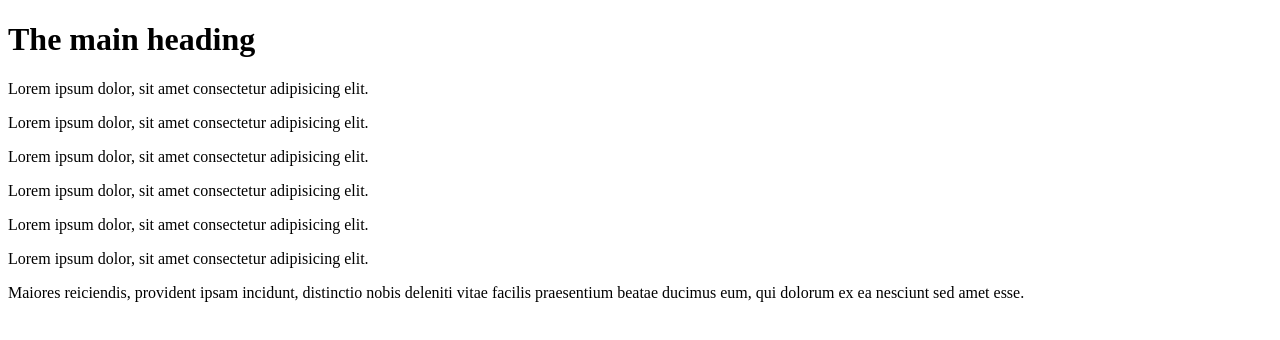
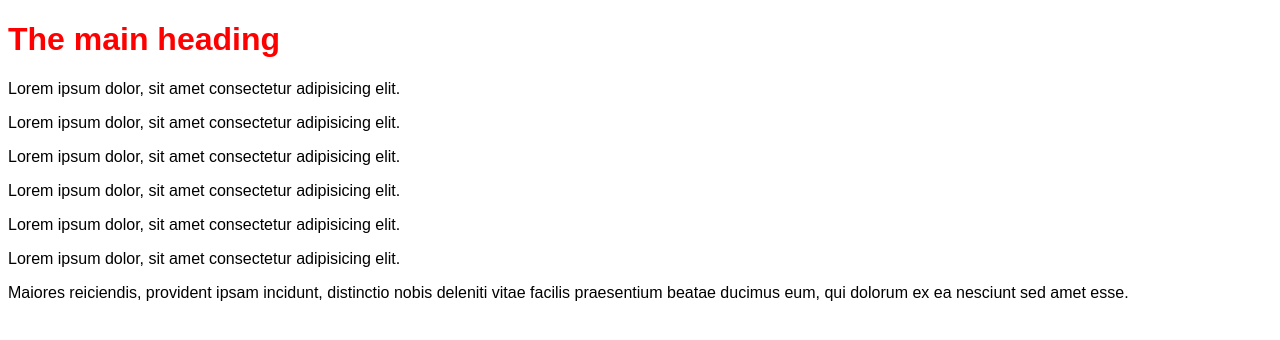
Before and after one commit to DanielzGIThub/iSA_FD_CSS_basics, a plain HTML site: page index.html in a window 1280 px wide. Drawn offline with Linux system fonts and the light colour scheme.

Commit message:
comments added to stylesheet

```diff
--- a/css/styles.css
+++ b/css/styles.css
@@ -0,0 +1,20 @@
+/***************************************************
+*
+* Author: Daniel Zyla
+* Date: 03.10.2019
+* URL: https://github.com/DanielzGIThub
+*
+***************************************************
+
+/* styles for all p tags */
+
+p {
+    font-family: Arial, Helvetica, sans-serif;
+}
+
+/* styles for all h tags */
+
+#header1{
+    color: red;
+    font-family: Arial, Helvetica, sans-serif;
+}
--- a/index.html
+++ b/index.html
@@ -8,7 +8,8 @@
     <link rel="stylesheet" type="text/css" href="css/styles.css">
 </head>
 <body>
-    <h1 id="heading1">The main heading</h1>
+    <div>
+        <h1 id="header1">The main heading</h1>
         <p>Lorem ipsum dolor, sit amet consectetur adipisicing elit. </p>
         <p>Lorem ipsum dolor, sit amet consectetur adipisicing elit. </p>
         <p>Lorem ipsum dolor, sit amet consectetur adipisicing elit. </p>
@@ -16,5 +17,6 @@
         <p>Lorem ipsum dolor, sit amet consectetur adipisicing elit. </p>
         <p>Lorem ipsum dolor, sit amet consectetur adipisicing elit. </p>
         <p>Maiores reiciendis, provident ipsam incidunt, distinctio nobis deleniti vitae facilis praesentium beatae ducimus eum, qui dolorum ex ea nesciunt sed amet esse.</p>
+    </div>
 </body>
 </html>
```
Lines whose indentation alone changed are shown as unchanged.
